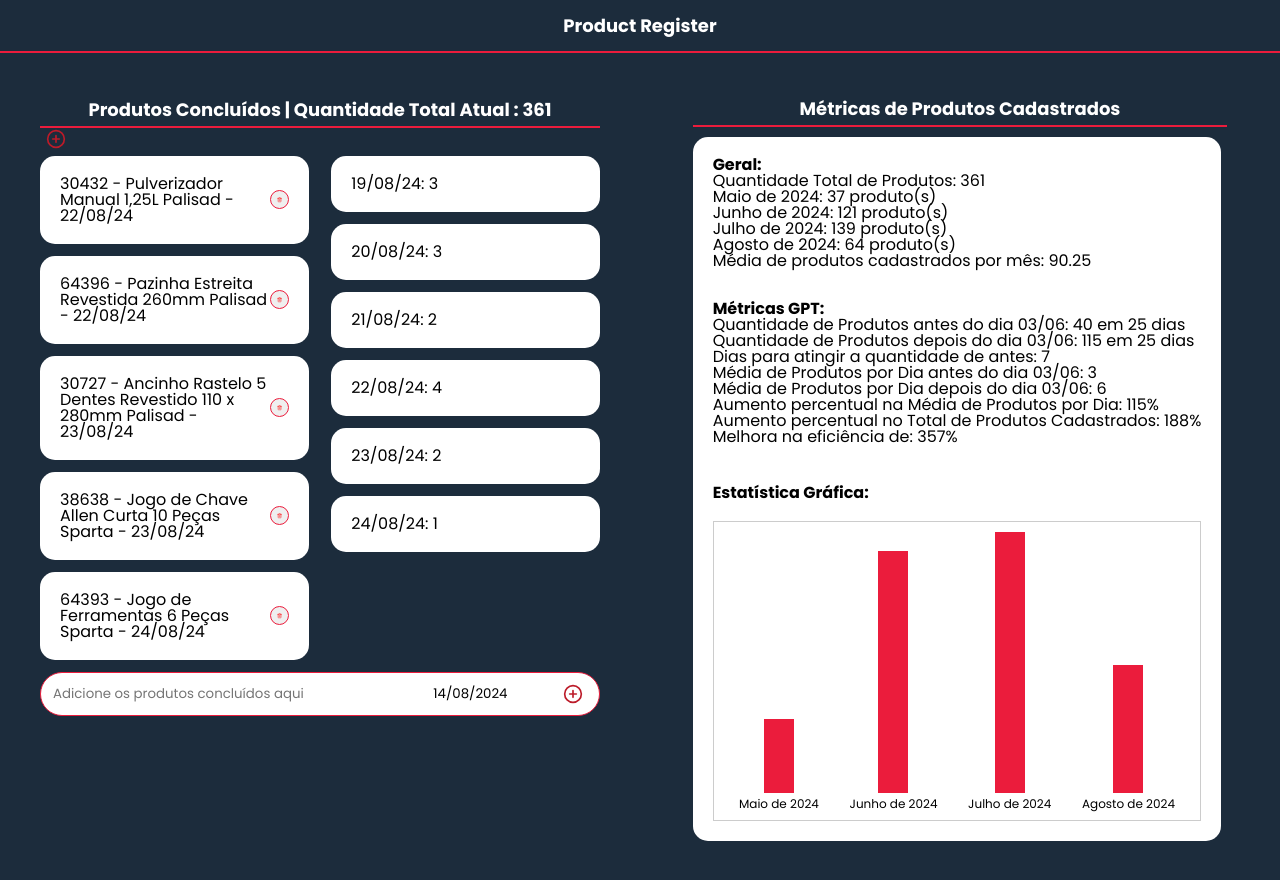
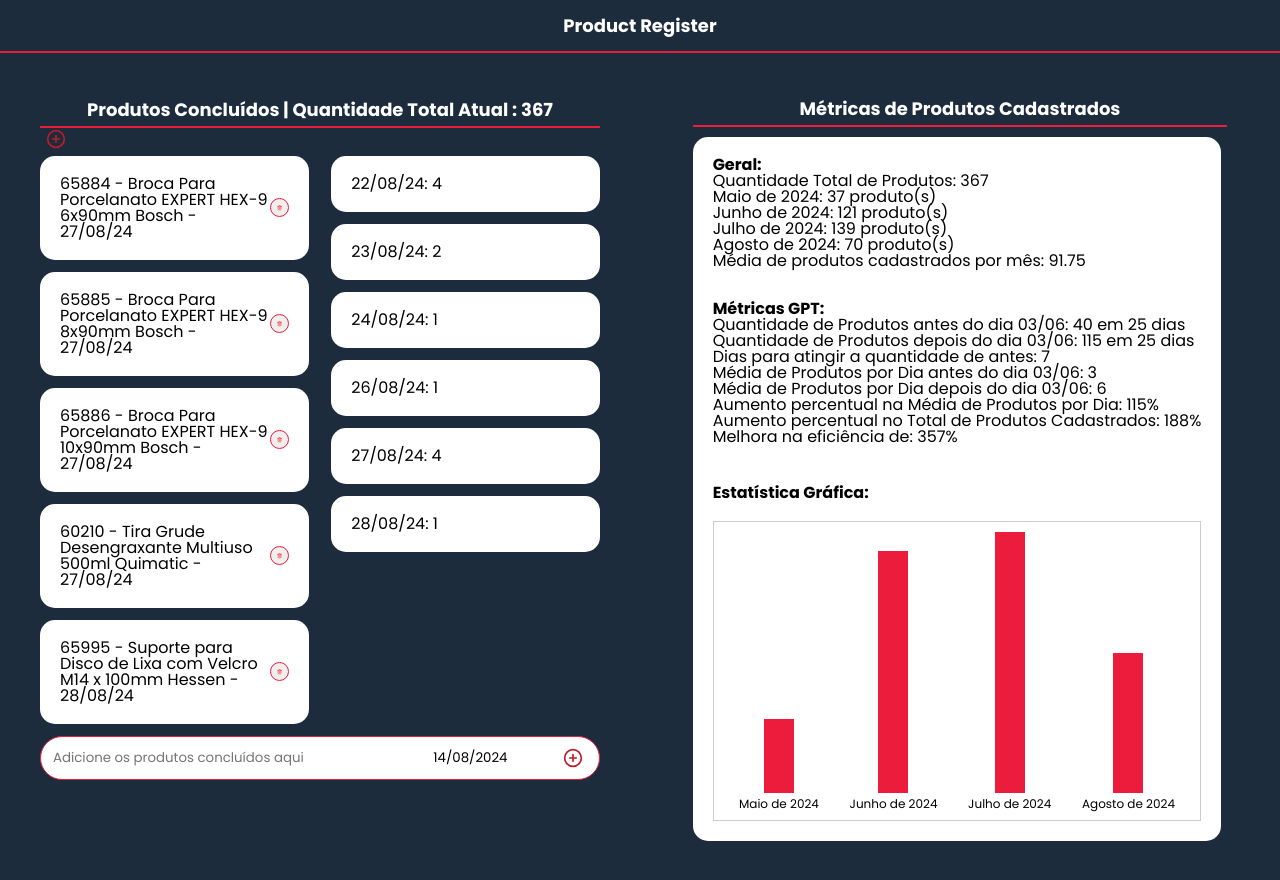
Before and after one commit to victoramattosc/productRegister, a React (Create React App) app: page / in a window 1280 px wide. Shown: the top 880 px of the page. Built offline with nearby package versions, Linux system fonts and the light colour scheme; a web font is replaced by a local one.

Commit message:
update 28/08

```diff
--- a/src/pages/Data/data.js
+++ b/src/pages/Data/data.js
@@ -360,4 +360,11 @@ export const data = [
     { produto: '30727 - Ancinho Rastelo 5 Dentes Revestido 110 x 280mm Palisad', data: '2024-08-23' },
     { produto: '38638 - Jogo de Chave Allen Curta 10 Peças Sparta', data: '2024-08-23' },
     { produto: '64393 - Jogo de Ferramentas 6 Peças Sparta', data: '2024-08-24' },
+    { produto: '64394 - Chave Teste 180mm 100 - 500V Sparta', data: '2024-08-26' },
+    { produto: '65884 - Broca Para Porcelanato EXPERT HEX-9 6x90mm Bosch', data: '2024-08-27' },
+    { produto: '65885 - Broca Para Porcelanato EXPERT HEX-9 8x90mm Bosch', data: '2024-08-27' },
+    { produto: '65886 - Broca Para Porcelanato EXPERT HEX-9 10x90mm Bosch', data: '2024-08-27' },
+    { produto: '60210 - Tira Grude Desengraxante Multiuso 500ml Quimatic', data: '2024-08-27' },
+    { produto: '65995 - Suporte para Disco de Lixa com Velcro M14 x 100mm Hessen', data: '2024-08-28' },
+
 ];
```
